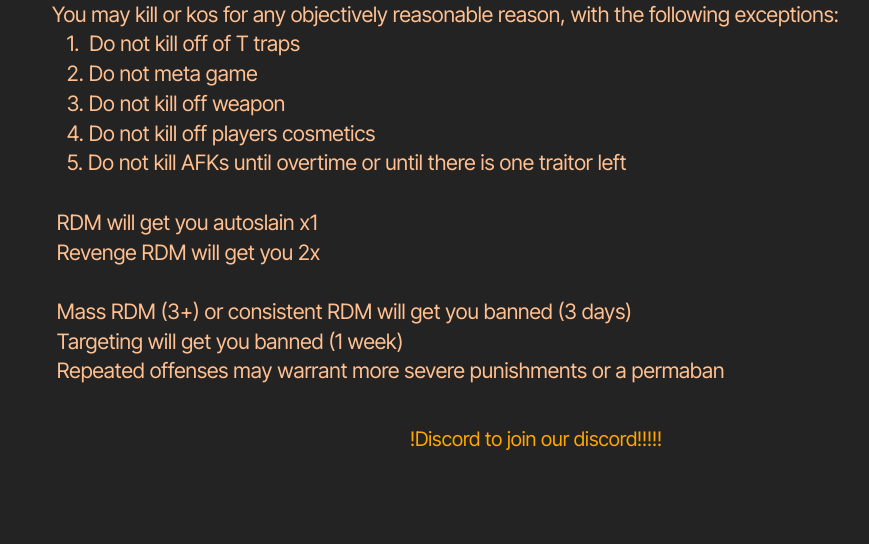
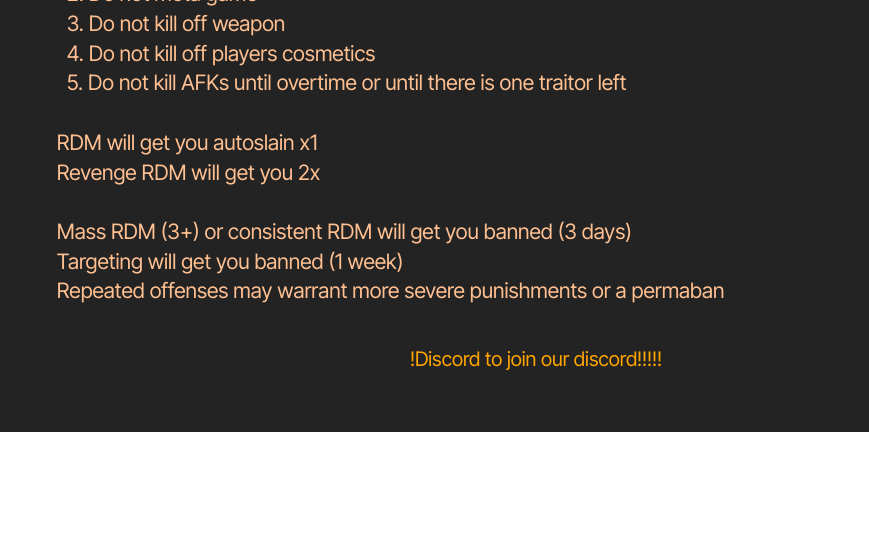
Before and after one commit to SuperThaye/bbmotd, a plain HTML site: page index.html in a window 1280 px wide. Shown: the part 498-1042 px from the top of the page, without its empty margins (104-973 px from the left). After the commit the page ends 930 px from the top, so only its background shows below. Drawn offline with Linux system fonts and the light colour scheme.

Commit message:
finally a usable motd

```diff
--- a/assets/mobirise/css/mbr-additional.css
+++ b/assets/mobirise/css/mbr-additional.css
@@ -779,8 +779,8 @@ a {
   }
 }
 .cid-u9YAQ7alZh {
-  padding-top: 6rem;
-  padding-bottom: 6rem;
+  padding-top: 1rem;
+  padding-bottom: 4rem;
   background-color: #232323;
 }
 .cid-u9YAQ7alZh .mbr-fallback-image.disabled {
```
